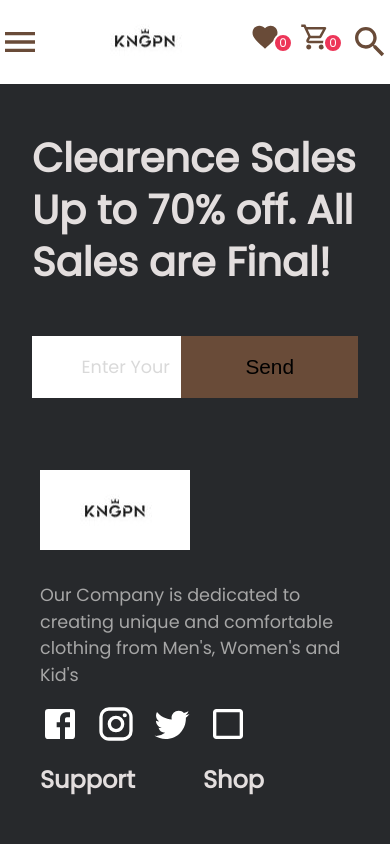
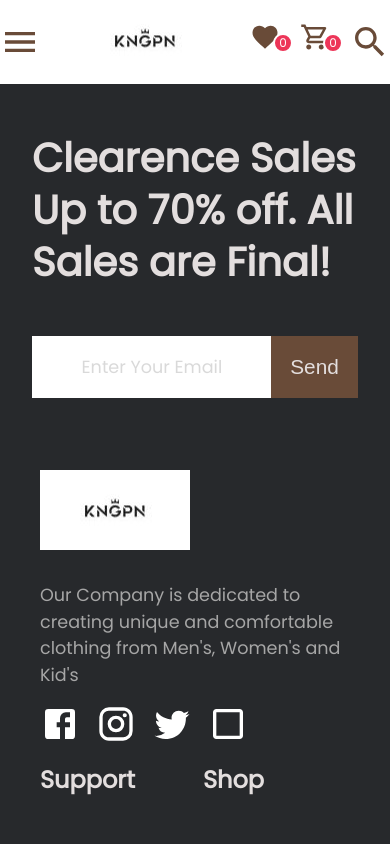
Before and after one commit to ahmedsaleh10/gsg-final-project, a React (Create React App) app: page / in a window 390 px wide. Shown: the top 844 px of the page. Built offline with nearby package versions, Linux system fonts and the light colour scheme.

Commit message:
adding breakpoints for respom=nsive send button in footer header

```diff
--- a/src/components/Footer/FooterHeader.js
+++ b/src/components/Footer/FooterHeader.js
@@ -1,4 +1,4 @@
-import { Typography, Button } from "@mui/material";
+import { Typography } from "@mui/material";
 import React from "react";
 import useStyles from "./Styles";
 import { SearchField, StyledInputBase } from "./Styles";
--- a/src/components/Footer/Styles.js
+++ b/src/components/Footer/Styles.js
@@ -99,6 +99,10 @@ const useStyles= createUseStyles({
         backgroundColor:`${theme.palette.primary.main}`,
         fontSize:"1.3rem",
         border:"none",
+        color:`${theme.palette.title}`,
+        [theme.breakpoints.down("md")]:{
+            padding:"1.2rem 1.2rem"
+        }
 
     },
     FooterHeader:{
```
